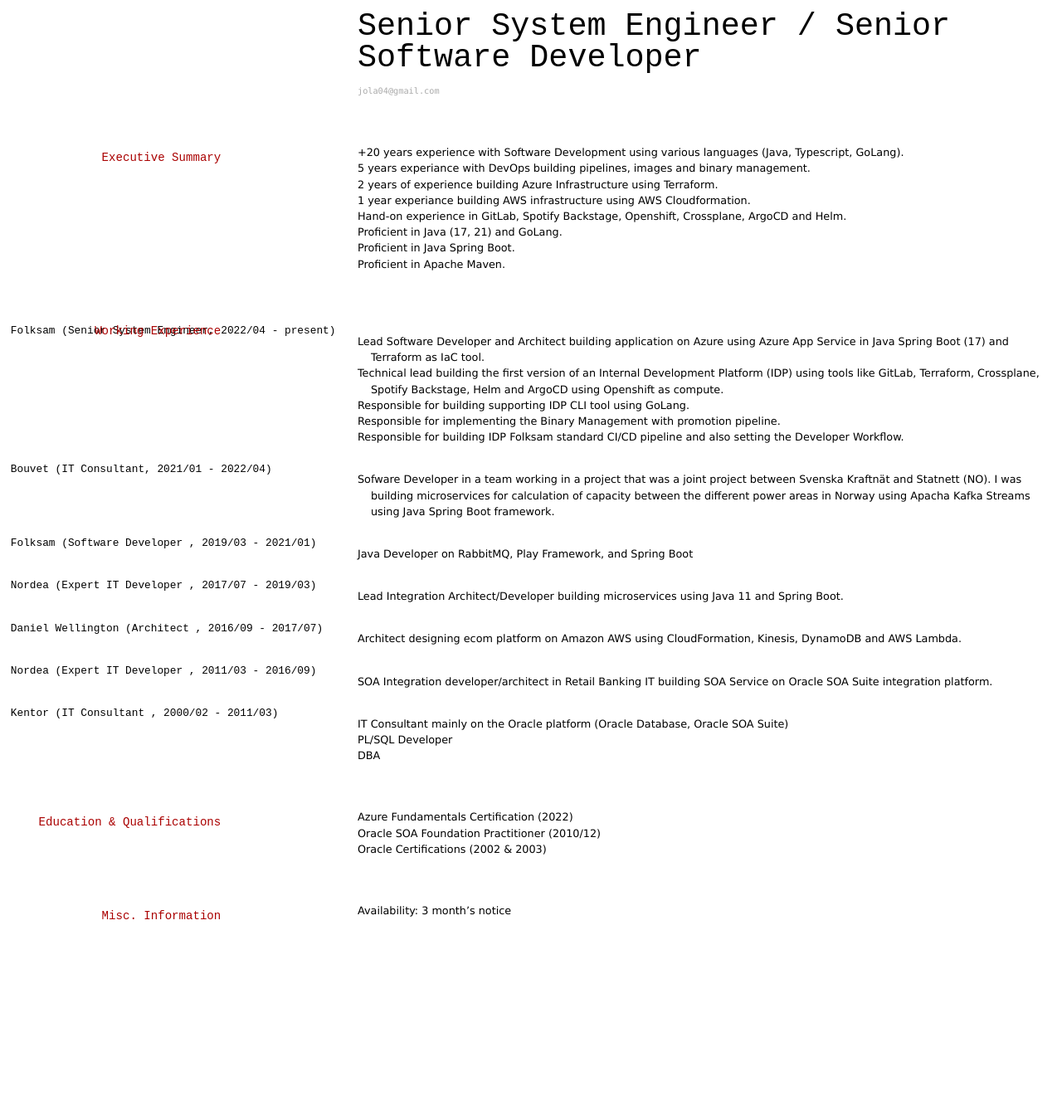
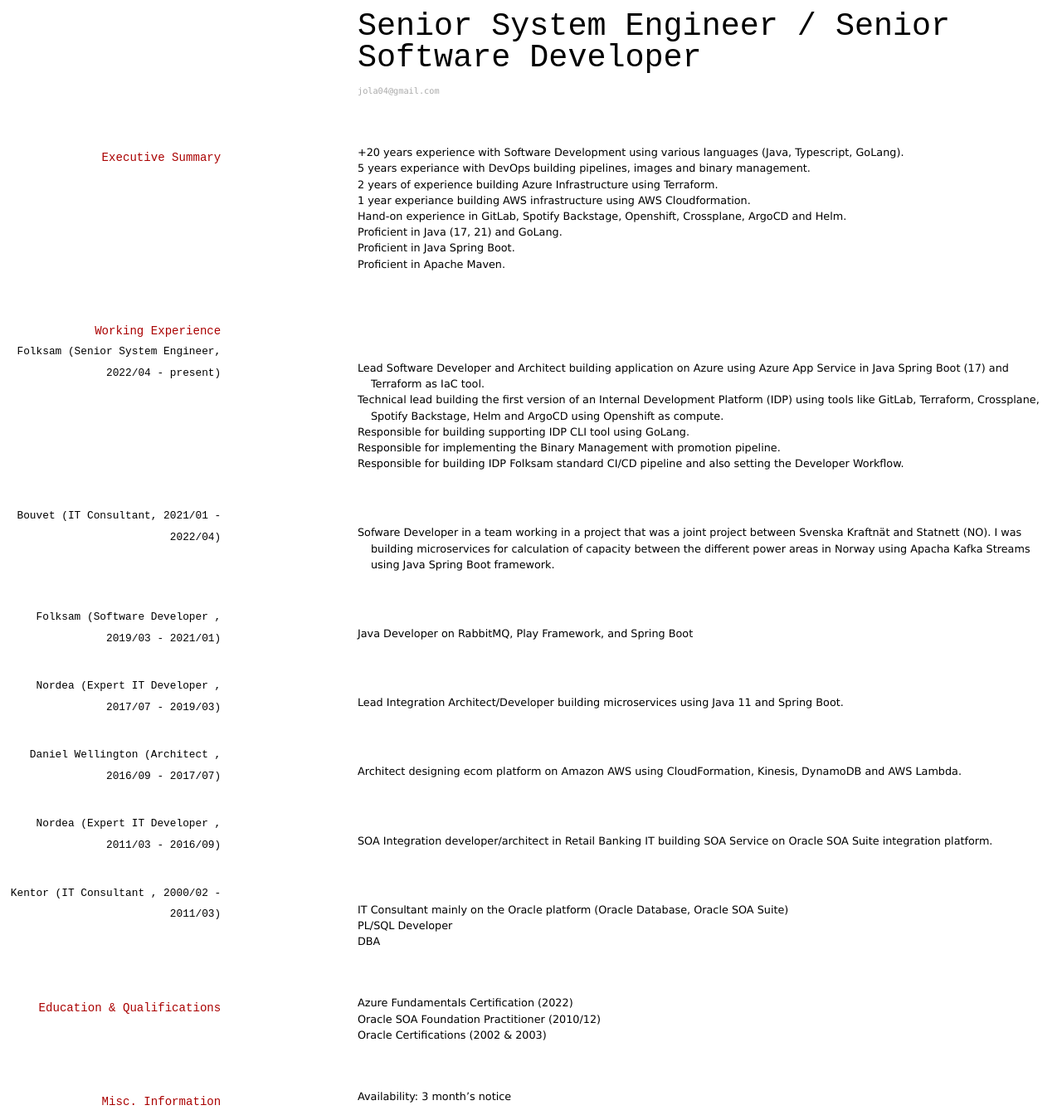
Before and after one commit to johanglarsson/cv, a Jekyll site: the page built from index.md, in a window 1280 px wide. Shown: the whole page at 83% size. Built offline with Jekyll 4.4.1, drawn with Linux system fonts in a browser that asks for light colours; before the commit the page ends 1127 px from its top, so only the background shows below that.

```diff
--- a/index.md
+++ b/index.md
@@ -22,7 +22,7 @@ title: Johan Larsson's CV
 
 ## Working Experience
 
-#### Folksam  (Senior System Engineer, 2022/04 - present)
+### Folksam  (Senior System Engineer, 2022/04 - present)
 
 * Lead Software Developer and Architect building application on Azure using Azure App Service in Java Spring Boot (17) and Terraform as IaC tool.
 * Technical lead building the first version of an Internal Development Platform (IDP) using tools like GitLab, Terraform, Crossplane, Spotify Backstage, Helm and ArgoCD using Openshift as compute.
@@ -30,28 +30,28 @@ title: Johan Larsson's CV
 * Responsible for implementing the Binary Management with promotion pipeline.
 * Responsible for building IDP Folksam standard CI/CD pipeline and also setting the Developer Workflow.
 
-#### Bouvet (IT Consultant, 2021/01 - 2022/04)
+### Bouvet (IT Consultant, 2021/01 - 2022/04)
 
 * Sofware Developer in a team working in a project that was a joint project between Svenska Kraftnät and Statnett (NO).
 I was building microservices for calculation of capacity between the different power areas in Norway using Apacha Kafka Streams using Java Spring Boot framework.
 
-#### Folksam (Software Developer , 2019/03 - 2021/01)
+### Folksam (Software Developer , 2019/03 - 2021/01)
 
 * Java Developer on RabbitMQ, Play Framework, and Spring Boot
 
-#### Nordea (Expert IT Developer , 2017/07 - 2019/03)
+### Nordea (Expert IT Developer , 2017/07 - 2019/03)
 
 * Lead Integration Architect/Developer building microservices using Java 11 and Spring Boot.
 
-#### Daniel Wellington (Architect , 2016/09 - 2017/07)
+### Daniel Wellington (Architect , 2016/09 - 2017/07)
 
 * Architect designing ecom platform on Amazon AWS using CloudFormation, Kinesis, DynamoDB and AWS Lambda.
 
-#### Nordea (Expert IT Developer , 2011/03 - 2016/09)
+### Nordea (Expert IT Developer , 2011/03 - 2016/09)
 
 * SOA Integration developer/architect in Retail Banking IT building SOA Service on Oracle SOA Suite integration platform.
 
-#### Kentor (IT Consultant , 2000/02 - 2011/03)
+### Kentor (IT Consultant , 2000/02 - 2011/03)
 
 * IT Consultant mainly on the Oracle platform (Oracle Database, Oracle SOA Suite)
 * PL/SQL Developer
```
